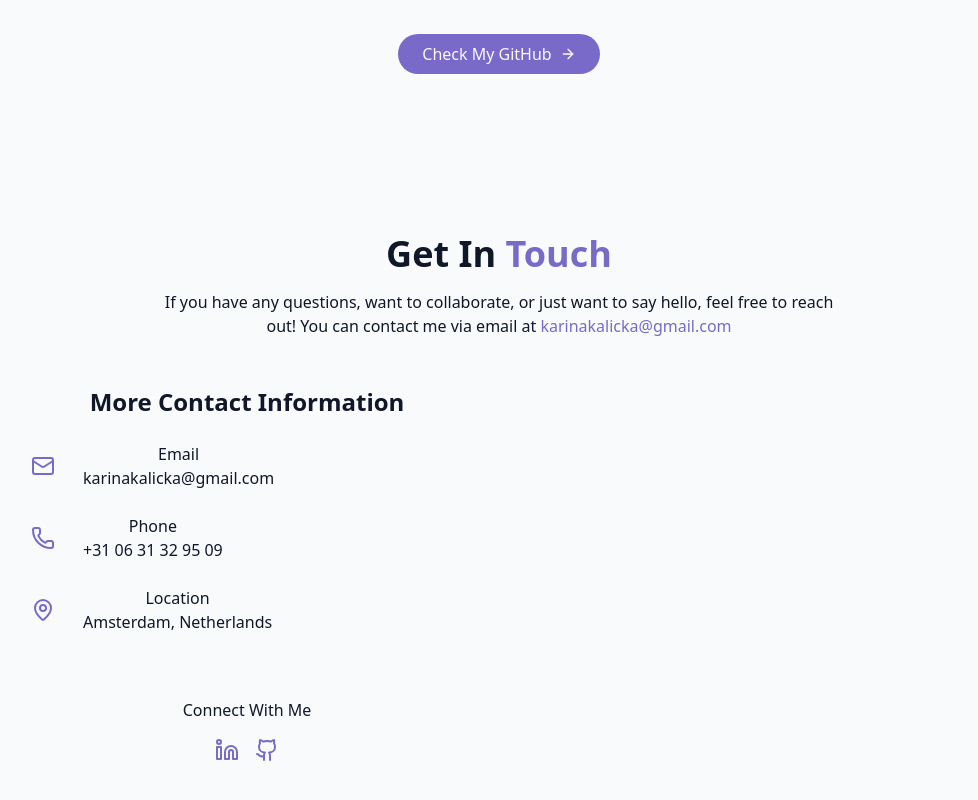
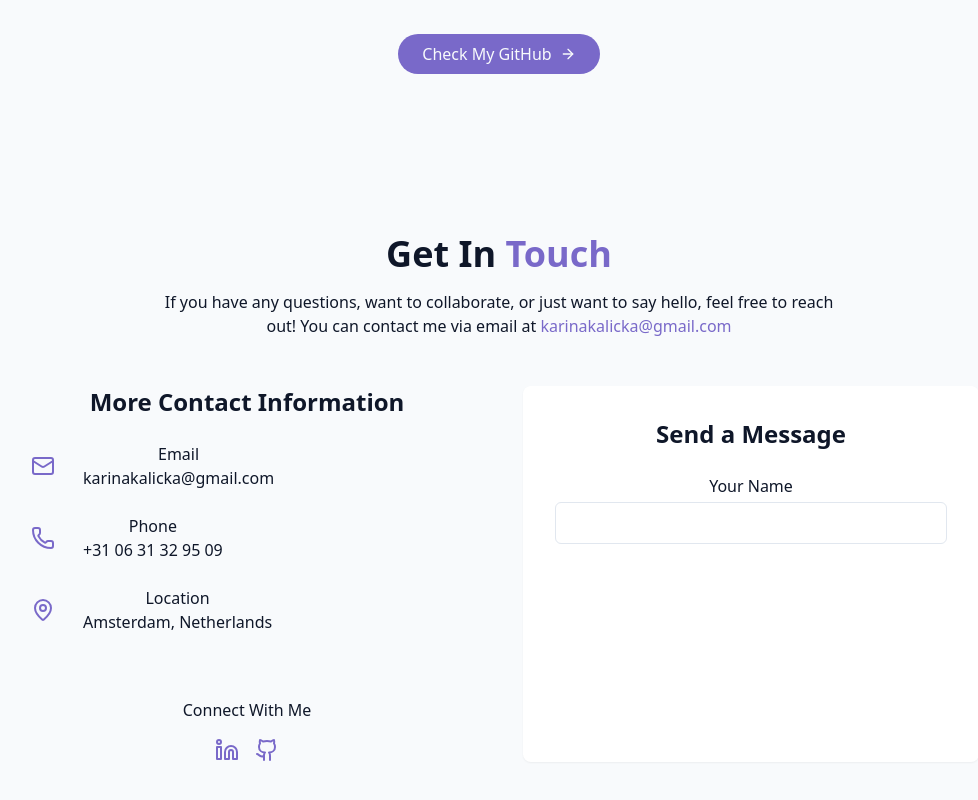
Before and after one commit to KarinaKKarinaK/react-portfolio, a React (Vite) app: page / in a window 1280 px wide. Shown: the part 4476-5276 px from the top of the page, without its empty margins (141-1119 px from the left). Built offline with nearby package versions, Linux system fonts and the light colour scheme.

Commit message:
Adding contact form

```diff
--- a/src/components/ContactSection.jsx
+++ b/src/components/ContactSection.jsx
@@ -79,11 +79,24 @@ export const ContactSection = () => {
                         <Github className="h-6 w-6 text-primary hover:text-primary/80 transition-colors" />
                     </a>
                 </div>
+            </div>
+          </div>
 
-            </div>
+          <div className="bg-card p-8 rounded-lg shadow-xs">
+            <h3 className="text-2xl font-semibold mb-6">Send a Message</h3>
+
+            <form className="space-y-6">
+                <div>
+                    <label htmlFor="name">Your Name</label>
+                    <input type="text" id="name" name="name" required className="mt-1 block w-full border border-muted-foreground rounded-md p-2" />
+                </div>
+            </form>
 
           </div>
+
+
         </div>
+
       </div>
     </section>
   );
```
